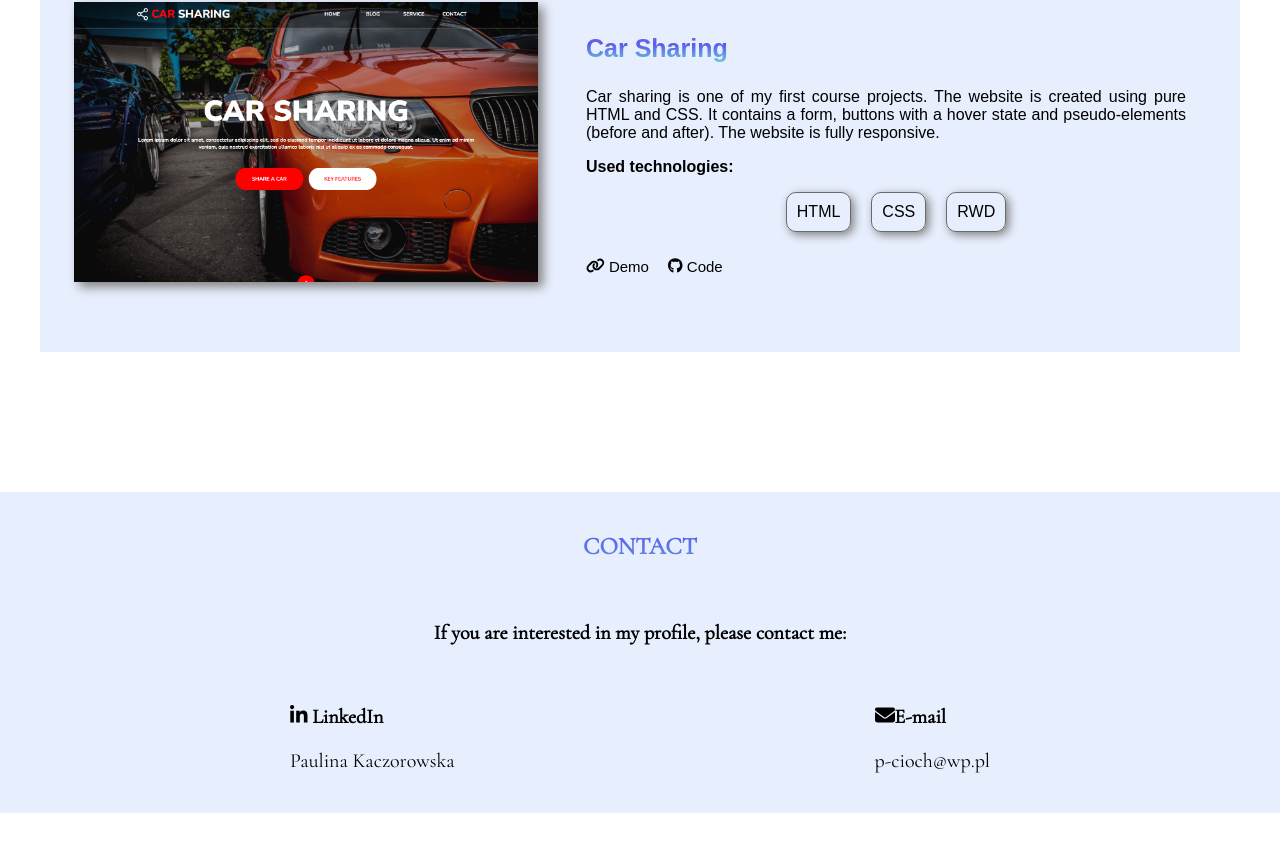
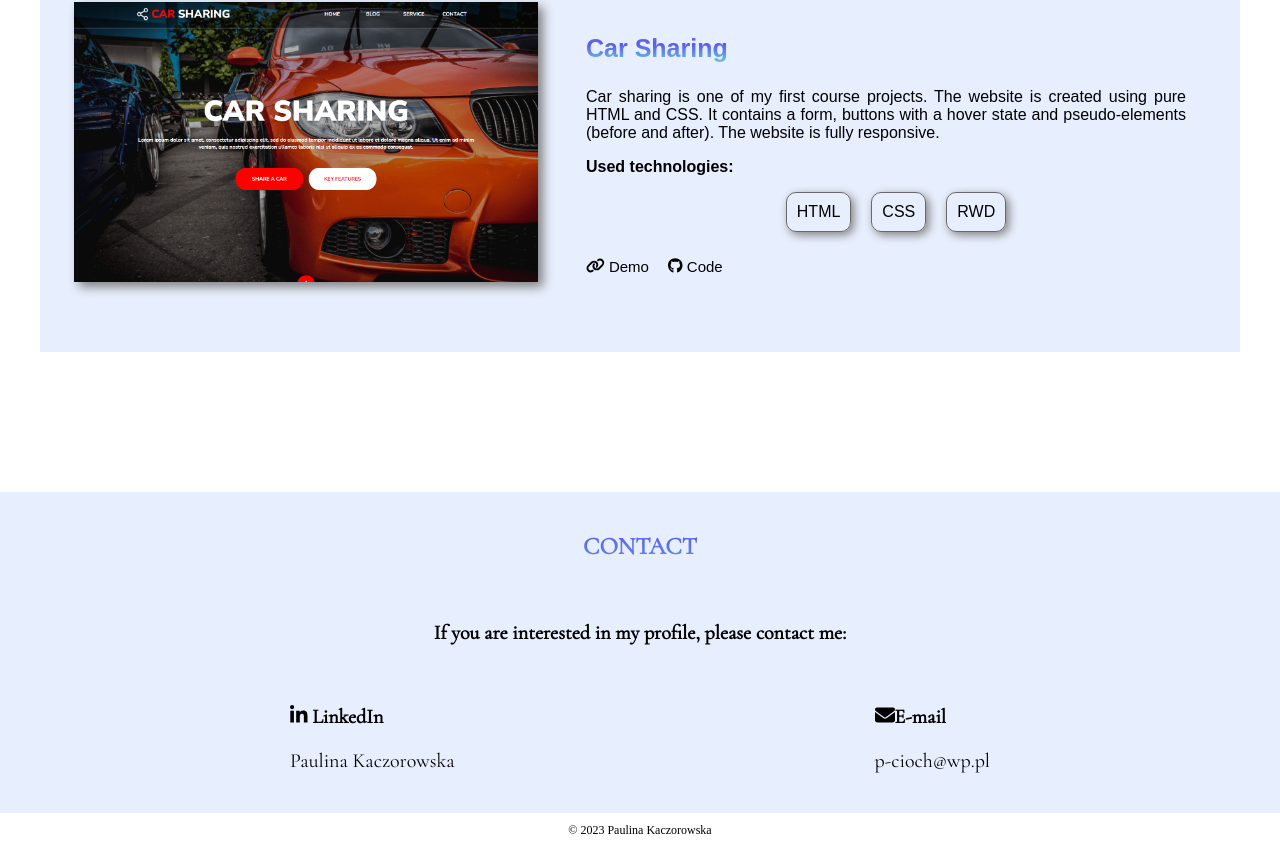
Before and after one commit to PaulinaKaczo/my_site, a React (Vite) app: page / in a window 1280 px wide. Shown: the part 2376-3224 px from the top of the page. Before the commit the page ends 3189 px from the top, so only its background shows below. Built offline with nearby package versions, Linux system fonts and the light colour scheme; a web font is replaced by a local one.

Commit message:
add footer and modification in previous components

```diff
--- /dev/null
+++ b/components/Footer.jsx
@@ -0,0 +1,7 @@
+function Footer() {
+    return (
+        <footer>© 2023 Paulina Kaczorowska</footer>
+    );
+}
+
+export default Footer;
--- a/components/Projects.jsx
+++ b/components/Projects.jsx
@@ -8,7 +8,7 @@ function Projects() {
             <div className="projects_wrapper">
                 <h2>PROJECTS</h2>
                 <div className="project">
-                    <img src="../images/skynet.png" title="Skynet" alt="Skynet"/>
+                    <img  src="../images/skynet.png" title="Skynet" alt="Skynet"/>
                     <div className="project_details">
                         <h3>Skynet</h3>
                         <p>Skynet is a search engine for movies and TV series depending on the genre. The API from The Movie Database is used for this. The user can search through hundreds of pages, add a given movie/TV series to the list of favorites by clicking the heart icon, and remove it from the list by clicking the trash icon. In addition, the user, after clicking on a particular item, receives detailed information, such as a short description, average rating, number of ratings, and the ability to add your own rating.</p>
--- /dev/null
+++ b/scss/layouts/_footer.scss
@@ -0,0 +1,5 @@
+footer {
+  text-align: center;
+  font-size: 12px;
+  padding: 10px;
+}
--- a/scss/main.scss
+++ b/scss/main.scss
@@ -7,3 +7,4 @@
 @import "layouts/about_me";
 @import "layouts/projects";
 @import "layouts/contact";
+@import "layouts/footer";
--- a/src/App.jsx
+++ b/src/App.jsx
@@ -4,6 +4,7 @@ import Hero from "../components/Hero.jsx";
 import AboutMe from "../components/AboutMe.jsx";
 import Projects from "../components/Projects.jsx";
 import Contact from "../components/Contact.jsx";
+import Footer from "../components/Footer.jsx";
 
 
 function App() {
@@ -15,6 +16,7 @@ function App() {
       <AboutMe/>
       <Projects/>
       <Contact/>
+      <Footer/>
     </>
   )
 }
```
